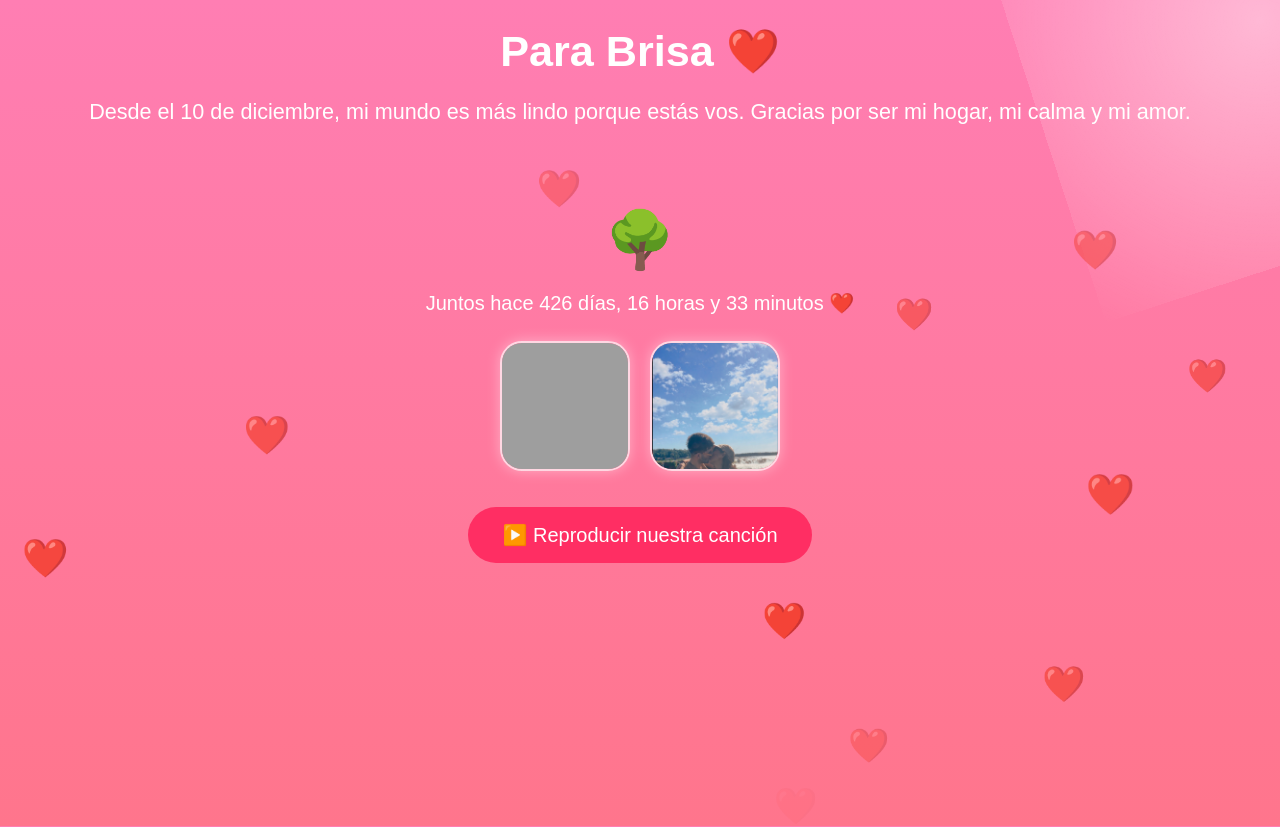
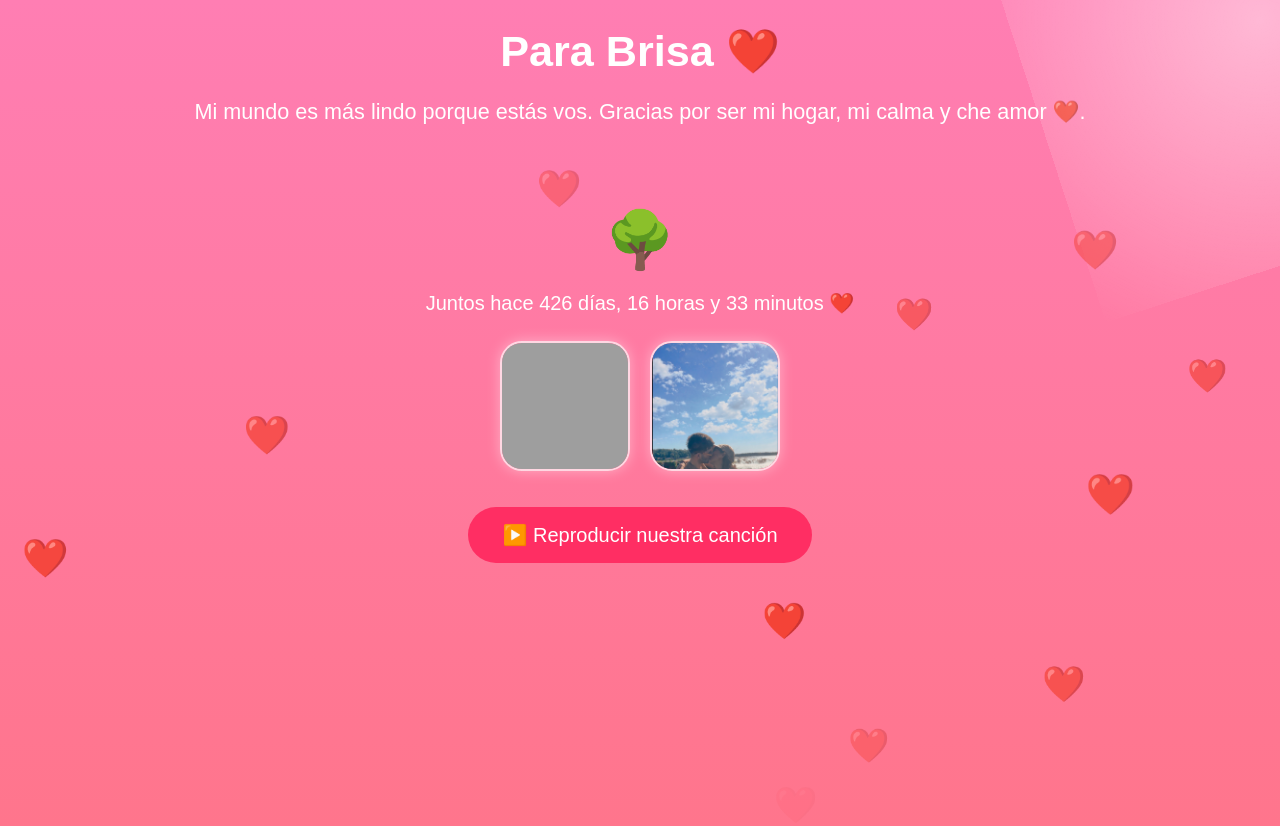
Before and after one commit to tecnico1aquino-coder/Amorcito-, a plain HTML site: page index.html in a window 1280 px wide. Shown: the top 827 px of the page. Drawn offline with Linux system fonts and the light colour scheme; grey boxes are pictures that could not be loaded.

Commit message:
Actualizar index.html

```diff
--- a/index.html
+++ b/index.html
@@ -134,7 +134,7 @@ btn.onclick = () => {
 };
 
 // ⌨️ Texto escribiéndose
-const texto = "Desde el 10 de diciembre, mi mundo es más lindo porque estás vos. Gracias por ser mi hogar, mi calma y mi amor.";
+const texto = "Mi mundo es más lindo porque estás vos. Gracias por ser mi hogar, mi calma y che amor ❤️.";
 let i = 0;
 const typing = document.getElementById("typing");
 
```
